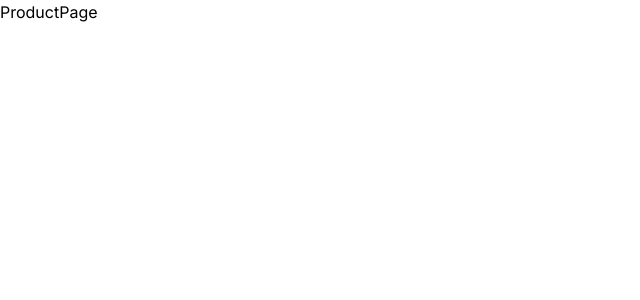
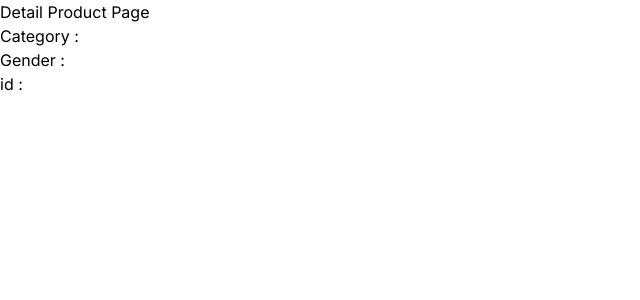
Before and after one commit to ibnucholdun/learn-next-with-app-router, a Next.js app: page /product in a window 1280 px wide. Shown: the top 300 px of the page, without its empty margins (0-640 px from the left). Built offline with nearby package versions, Linux system fonts and the light colour scheme.

Commit message:
Dynamic Routing many params
in app route use [[...nameFolder]] example: [[..id]]

```diff
--- /dev/null
+++ b/src/app/product/[[...id]]/page.tsx
@@ -0,0 +1,26 @@
+import React from "react";
+
+type Props = {
+  params: {
+    id: string[];
+  };
+};
+
+const DetailProduct = (props: Props) => {
+  const { params } = props;
+
+  return (
+    <div>
+      <h1>{params.id ? "Detail Product Page" : "Product Page"}</h1>
+      {params.id && (
+        <>
+          <p>Category : {params.id[0]}</p>
+          <p>Gender : {params.id[1]}</p>
+          <p>id : {params.id[2]}</p>
+        </>
+      )}
+    </div>
+  );
+};
+
+export default DetailProduct;
--- a/src/app/product/[id]/page.tsx
+++ /dev/null
@@ -1,20 +0,0 @@
-import React from "react";
-
-type Props = {
-  params: {
-    id: string;
-  };
-};
-
-const DetailProduct = (props: Props) => {
-  const { params } = props;
-
-  return (
-    <div>
-      <h1>DetailProduct</h1>
-      <p>{params.id}</p>
-    </div>
-  );
-};
-
-export default DetailProduct;
--- a/src/app/product/page.tsx
+++ /dev/null
@@ -1,9 +0,0 @@
-import React from "react";
-
-type Props = {};
-
-const ProductPage = (props: Props) => {
-  return <div>ProductPage</div>;
-};
-
-export default ProductPage;
```
